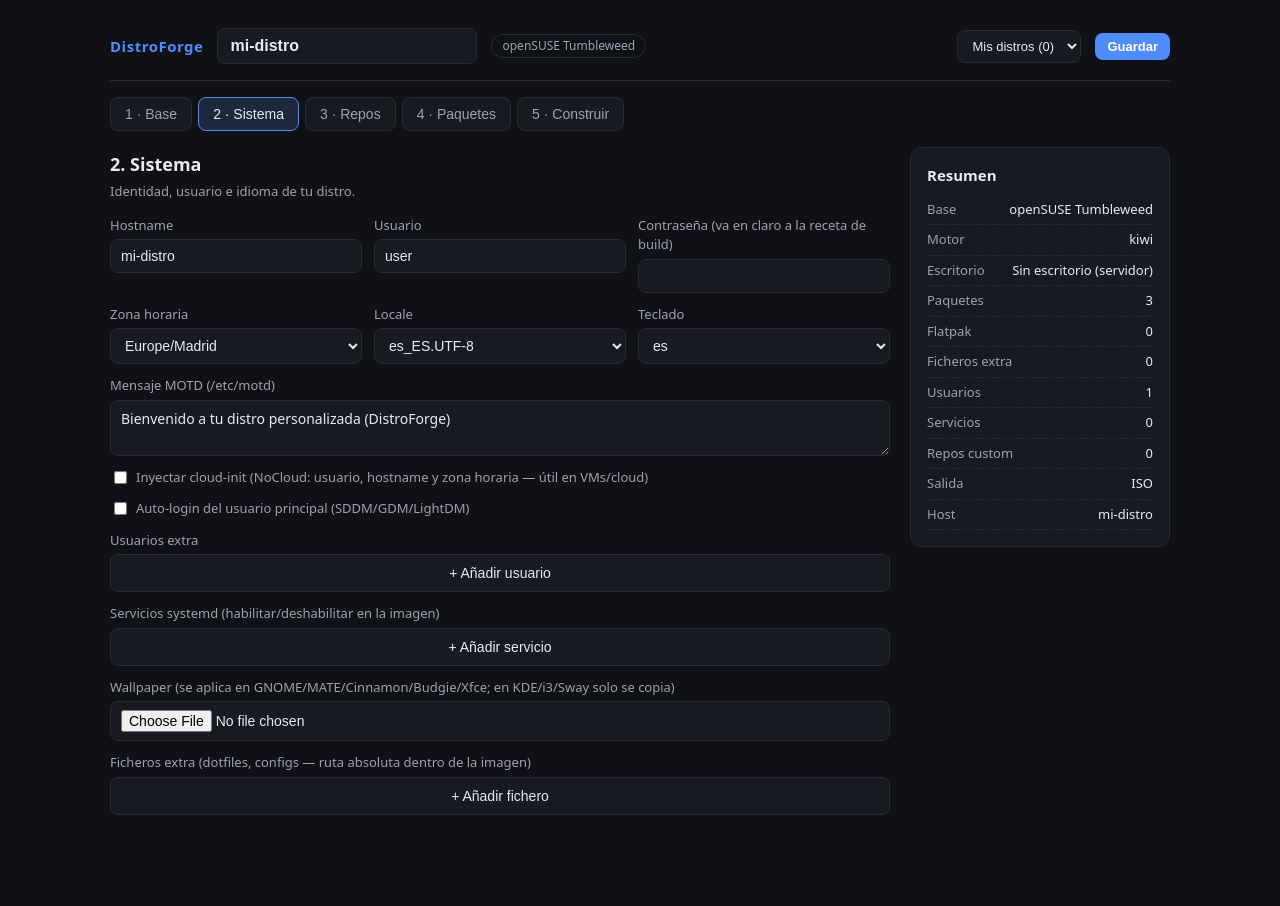
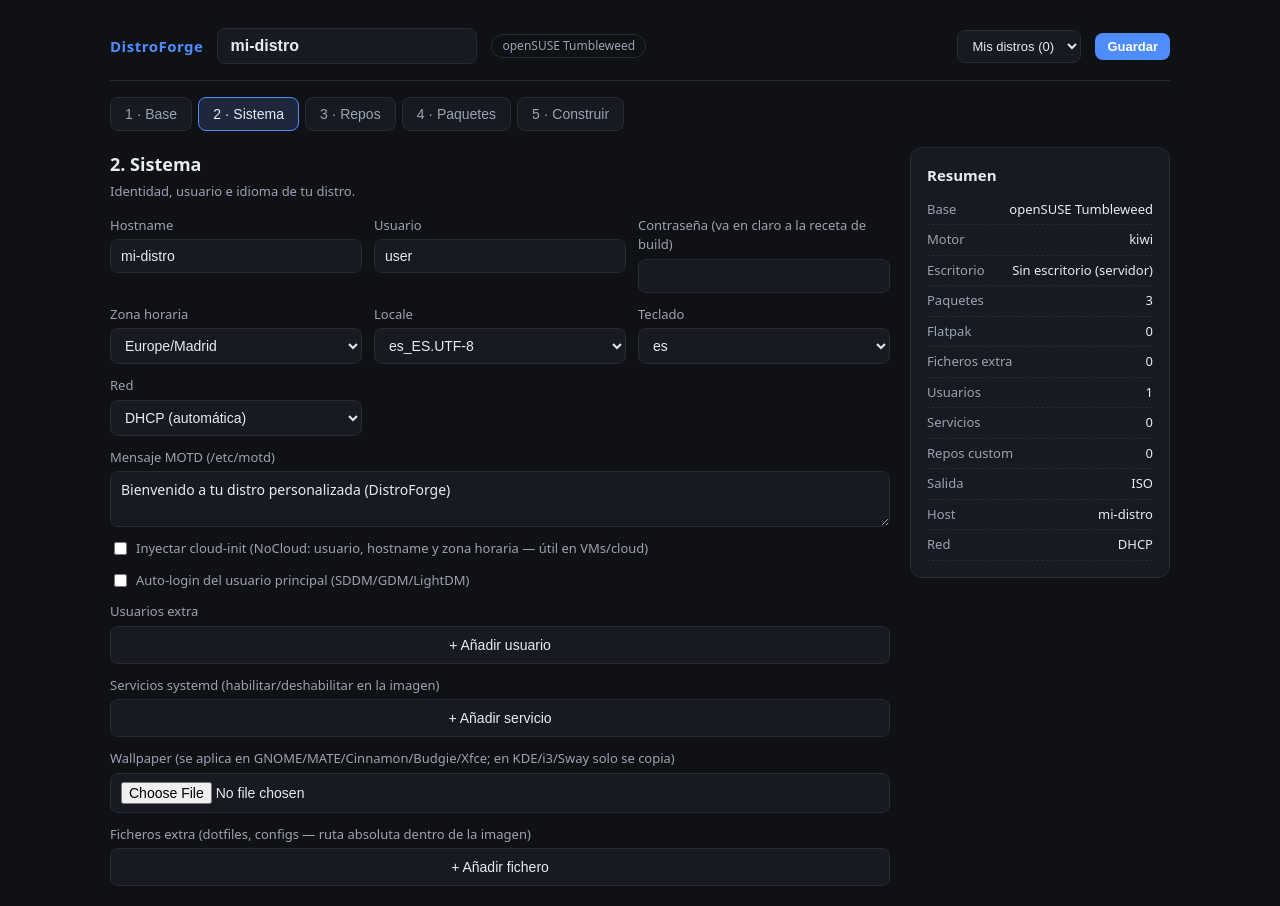
Before and after one commit to Cisne-047/DistroForge, a React (Vite) app: page / in a window 1280 px wide. Both pictures are taken after a click on the button "2 · Sistema". Before the commit the page ends 835 px from the top, so only its background shows below. Built offline with nearby package versions, Linux system fonts and the light colour scheme.

Commit message:
feat: paridad SUSE Studio II — red DHCP/estática (kickstart nativo, keyfile NM en live-build y KIWI)

```diff
--- a/src/App.tsx
+++ b/src/App.tsx
@@ -185,6 +185,10 @@ export default function App() {
             <span>Host</span>
             <span>{cfg.system.hostname}</span>
           </div>
+          <div className="row">
+            <span>Red</span>
+            <span>{cfg.network?.mode === "static" ? "Estática" : "DHCP"}</span>
+          </div>
         </aside>
       </main>
     </div>
--- a/src/catalog.ts
+++ b/src/catalog.ts
@@ -446,6 +446,7 @@ export function defaultConfig(base: BaseId): DistroConfig {
     extraFiles: [],
     users: [],
     services: [],
+    network: { mode: "dhcp", ip: "", prefix: "24", gateway: "", dns: [] },
     autologin: false,
     cloudInit: false,
     motd: "Bienvenido a tu distro personalizada (DistroForge)",
--- a/src/generators/index.ts
+++ b/src/generators/index.ts
@@ -1,6 +1,7 @@
 import JSZip from "jszip";
 import type { DistroConfig } from "../types";
 import { baseById, effectiveRepos } from "../catalog";
+import { IPV4_RE } from "./network";
 import { kiwiFiles } from "./kiwi";
 import { livebuildFiles } from "./livebuild";
 import { archisoFiles } from "./archiso";
@@ -93,6 +94,20 @@ export function validate(cfg: DistroConfig): string[] {
     if (!/^[A-Za-z0-9@._-]+$/.test(s.unit))
       out.push(`Servicio #${i + 1}: nombre de unidad inválido (ej. sshd.service).`);
   });
+  if (cfg.network && cfg.network.mode === "static") {
+    const n = cfg.network;
+    if (!IPV4_RE.test(n.ip)) out.push("Red: IP estática inválida.");
+    if (!(Number(n.prefix) >= 8 && Number(n.prefix) <= 32))
+      out.push("Red: prefijo CIDR inválido (8-32).");
+    if (!IPV4_RE.test(n.gateway)) out.push("Red: gateway inválido.");
+    const dns = (n.dns ?? []).filter(Boolean);
+    if (!dns.length || dns.some((d) => !IPV4_RE.test(d)))
+      out.push("Red: falta al menos un servidor DNS válido (IPv4).");
+    if (baseById(cfg.base).engine === "mkarchiso")
+      out.push(
+        "Arch: la red estática no se aplica en la ISO live (NetworkManager hace DHCP al arrancar)."
+      );
+  }
   cfg.repos.forEach((r, i) => {
     if (!r.url) {
       if (r.alias || r.gpgKey) out.push(`Repo #${i + 1}: falta la URL.`);
--- a/src/generators/kickstart.ts
+++ b/src/generators/kickstart.ts
@@ -3,6 +3,7 @@ import { desktopPackages, effectiveRepos } from "../catalog";
 import { CLOUD_INIT_PACKAGE, cloudInitYaml } from "./cloudinit";
 import { flatpakPackages, flatpakShellLines } from "./flatpak";
 import { autologinFiles, serviceShellLines } from "./accounts";
+import { dottedMask, staticNetwork } from "./network";
 
 export function dirnameOf(p: string): string {
   const d = p.replace(/\/[^/]*$/, "");
@@ -53,11 +54,16 @@ ${postLines.join("\n")}
 %end
 `;
 
+  const net = staticNetwork(cfg);
+  const netLine = net
+    ? `network --bootproto=static --ip=${net.ip} --netmask=${dottedMask(net.prefix)} --gateway=${net.gateway} --nameserver=${net.dns.join(",")} --hostname=${sys.hostname}`
+    : `network --bootproto=dhcp --hostname=${sys.hostname}`;
+
   const ks = `# DistroForge - kickstart Fedora
 lang ${sys.locale}
 keyboard --vckeymap=${sys.keyboard} --xlayouts='${sys.keyboard}'
 timezone ${sys.timezone} --utc
-network --bootproto=dhcp --hostname=${sys.hostname}
+${netLine}
 rootpw --lock
 user --name=${sys.username} --password=${sys.password} --plaintext --groups=wheel
 ${(cfg.users ?? [])
--- a/src/generators/livebuild.ts
+++ b/src/generators/livebuild.ts
@@ -3,6 +3,7 @@ import { baseById, desktopPackages, effectiveRepos } from "../catalog";
 import { CLOUD_INIT_PACKAGE, cloudInitYaml } from "./cloudinit";
 import { flatpakPackages, flatpakShellLines, hasFlatpakApps } from "./flatpak";
 import { autologinFiles, extraUserShellLines, serviceShellLines } from "./accounts";
+import { nmConnection, staticNetwork } from "./network";
 import {
   dconfDbFiles,
   dconfSchemaFor,
@@ -135,6 +136,20 @@ ${serviceShellLines(cfg).join("\n")}
 `
       : "";
 
+  const net = staticNetwork(cfg);
+  const netFiles: Record<string, string> = net
+    ? {
+        "livebuild/config/includes.chroot/etc/NetworkManager/system-connections/distroforge.nmconnection":
+          nmConnection(net),
+        // NM ignora keyfiles legibles por el mundo: 600 en el build
+        "livebuild/config/hooks/0330-distroforge-net.hooks.chroot": `#!/bin/sh
+set -e
+# DistroForge - permisos del keyfile de red
+chmod 600 /etc/NetworkManager/system-connections/distroforge.nmconnection || true
+`,
+      }
+    : {};
+
   const wallpaperFiles: Record<string, string> = {};
   if (wallpaperApplies(cfg)) {
     const wf = wallpaperFileName(cfg)!;
@@ -177,6 +192,7 @@ ${serviceShellLines(cfg).join("\n")}
     ...(servicesHook
       ? { "livebuild/config/hooks/0340-services.hooks.chroot": servicesHook }
       : {}),
+    ...netFiles,
     ...(flatpakHook ? { "livebuild/config/hooks/0350-flatpak.hooks.chroot": flatpakHook } : {}),
     ...wallpaperFiles,
     "build.sh": buildSh,
--- /dev/null
+++ b/src/generators/network.ts
@@ -0,0 +1,32 @@
+import type { DistroConfig, NetworkConfig } from "../types";
+
+export const IPV4_RE =
+  /^(25[0-5]|2[0-4]\d|1\d\d|[1-9]?\d)(\.(25[0-5]|2[0-4]\d|1\d\d|[1-9]?\d)){3}$/;
+
+/** La red estática si está completa y válida; null si va por DHCP o falta algo. */
+export function staticNetwork(cfg: DistroConfig): NetworkConfig | null {
+  const n = cfg.network;
+  if (!n || n.mode !== "static" || !IPV4_RE.test(n.ip) || !IPV4_RE.test(n.gateway))
+    return null;
+  return n;
+}
+
+/** Máscara dotted a partir de prefijo CIDR (anaconda --netmask la quiere así). */
+export function dottedMask(prefix: string | number): string {
+  const p = Math.max(8, Math.min(32, Number(prefix) || 24));
+  const bits = (0xffffffff << (32 - p)) >>> 0;
+  return [24, 16, 8, 0].map((s) => String((bits >>> s) & 255)).join(".");
+}
+
+/** Keyfile de NetworkManager con la IP estática (live-build y KIWI). */
+export function nmConnection(n: NetworkConfig): string {
+  return `[connection]
+id=distroforge
+type=ethernet
+
+[ipv4]
+method=manual
+address1=${n.ip}/${n.prefix},${n.gateway}
+dns=${n.dns.join(";")};
+`;
+}
--- a/src/steps.tsx
+++ b/src/steps.tsx
@@ -57,6 +57,8 @@ export function BaseStep({ cfg, upd }: { cfg: DistroConfig; upd: Upd }) {
 export function SystemStep({ cfg, upd }: { cfg: DistroConfig; upd: Upd }) {
   const s = cfg.system;
   const setS = (patch: Partial<SystemConfig>) => upd({ system: { ...s, ...patch } });
+  const n = cfg.network ?? { mode: "dhcp" as const, ip: "", prefix: "24", gateway: "", dns: [] };
+  const setNet = (patch: Partial<typeof n>) => upd({ network: { ...n, ...patch } });
   const extras = cfg.extraFiles ?? [];
   const setExtra = (i: number, patch: Partial<ExtraFile>) =>
     upd({ extraFiles: extras.map((f, j) => (j === i ? { ...f, ...patch } : f)) });
@@ -107,6 +109,54 @@ export function SystemStep({ cfg, upd }: { cfg: DistroConfig; upd: Upd }) {
             ))}
           </select>
         </label>
+        <label className="field">
+          Red
+          <select
+            value={n.mode}
+            onChange={(e) => setNet({ mode: e.target.value as "dhcp" | "static" })}
+          >
+            <option value="dhcp">DHCP (automática)</option>
+            <option value="static">IP estática</option>
+          </select>
+        </label>
+        {n.mode === "static" && (
+          <>
+            <label className="field">
+              IP
+              <input
+                value={n.ip}
+                placeholder="192.168.1.50"
+                onChange={(e) => setNet({ ip: e.target.value })}
+              />
+            </label>
+            <label className="field">
+              Prefijo CIDR
+              <input
+                value={n.prefix}
+                placeholder="24"
+                onChange={(e) => setNet({ prefix: e.target.value })}
+              />
+            </label>
+            <label className="field">
+              Gateway
+              <input
+                value={n.gateway}
+                placeholder="192.168.1.1"
+                onChange={(e) => setNet({ gateway: e.target.value })}
+              />
+            </label>
+            <label className="field" style={{ gridColumn: "1 / -1" }}>
+              DNS (separados por comas; no aplica en la ISO de Arch)
+              <input
+                value={(n.dns ?? []).join(", ")}
+                placeholder="1.1.1.1, 8.8.8.8"
+                onChange={(e) =>
+                  setNet({ dns: e.target.value.split(",").map((x) => x.trim()).filter(Boolean) })
+                }
+              />
+            </label>
+          </>
+        )}
         <label className="field" style={{ gridColumn: "1 / -1" }}>
           Mensaje MOTD (/etc/motd)
           <textarea
```
Also changed, not shown: src/generators/kiwi.ts (+11 -0 lines), src/types.ts (+14 -0 lines), 1 other file (tests, documents, lock files or other folders).
